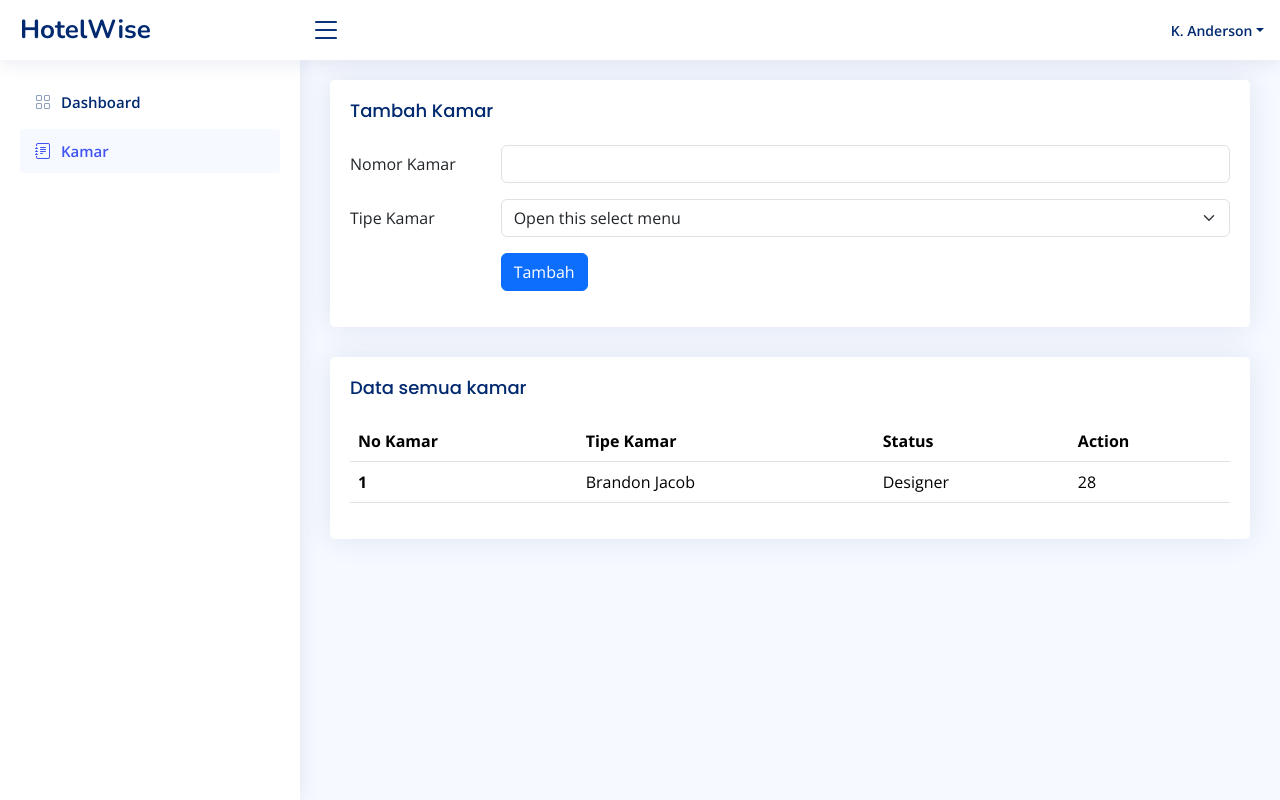
After one commit to nurwahidmuslim/HotelWise, a PHP site: page /hw-admin/kamar.php in a window 1280 px wide. The commit adds this page. Run offline with PHP 8.4, Linux system fonts and the light colour scheme; some libraries are stand-ins or nearby versions.

Commit message:
update kamar page

```diff
--- a/hw-admin/dashboard.php
+++ b/hw-admin/dashboard.php
@@ -121,7 +121,7 @@ $result = $conn->query($sql);
               <div class="card recent-sales overflow-auto">
 
                 <div class="card-body">
-                  <h5 class="card-title">Riwayat Penjualan</h5>
+                  <h5 class="card-title">Riwayat Reservasi</h5>
 
                   <table class="table table-borderless datatable">
                     <thead>
--- /dev/null
+++ b/hw-admin/kamar.php
@@ -0,0 +1,189 @@
+<!DOCTYPE html>
+<html lang="en">
+
+<head>
+  <meta charset="utf-8">
+  <meta content="width=device-width, initial-scale=1.0" name="viewport">
+
+  <title>Kamar - Admin</title>
+  <meta content="" name="description">
+  <meta content="" name="keywords">
+
+  <!-- Google Fonts -->
+  <link href="https://fonts.gstatic.com" rel="preconnect">
+  <link href="https://fonts.googleapis.com/css?family=Open+Sans:300,300i,400,400i,600,600i,700,700i|Nunito:300,300i,400,400i,600,600i,700,700i|Poppins:300,300i,400,400i,500,500i,600,600i,700,700i" rel="stylesheet">
+
+  <!-- Vendor CSS Files -->
+  <link href="assets/vendor/bootstrap/css/bootstrap.min.css" rel="stylesheet">
+  <link href="assets/vendor/bootstrap-icons/bootstrap-icons.css" rel="stylesheet">
+  <link href="assets/vendor/boxicons/css/boxicons.min.css" rel="stylesheet">
+  <link href="assets/vendor/quill/quill.snow.css" rel="stylesheet">
+  <link href="assets/vendor/quill/quill.bubble.css" rel="stylesheet">
+  <link href="assets/vendor/remixicon/remixicon.css" rel="stylesheet">
+  <link href="assets/vendor/simple-datatables/style.css" rel="stylesheet">
+
+  <!-- Template Main CSS File -->
+  <link href="assets/css/style.css" rel="stylesheet">
+
+  <!-- =======================================================
+  * Template Name: NiceAdmin
+  * Template URL: https://bootstrapmade.com/nice-admin-bootstrap-admin-html-template/
+  * Updated: Apr 20 2024 with Bootstrap v5.3.3
+  * Author: BootstrapMade.com
+  * License: https://bootstrapmade.com/license/
+  ======================================================== -->
+</head>
+
+<body>
+
+  <!-- ======= Header ======= -->
+  <header id="header" class="header fixed-top d-flex align-items-center">
+
+    <div class="d-flex align-items-center justify-content-between">
+      <a href="dashboard.php" class="logo d-flex align-items-center">
+        <span class="d-none d-lg-block">HotelWise</span>
+      </a>
+      <i class="bi bi-list toggle-sidebar-btn"></i>
+    </div><!-- End Logo -->
+
+    <nav class="header-nav ms-auto">
+      <ul class="d-flex align-items-center">
+
+        <li class="nav-item dropdown pe-3">
+
+          <a class="nav-link nav-profile d-flex align-items-center pe-0" href="#" data-bs-toggle="dropdown">
+            <span class="d-none d-md-block dropdown-toggle ps-2">K. Anderson</span>
+          </a><!-- End Profile Iamge Icon -->
+
+          <ul class="dropdown-menu dropdown-menu-end dropdown-menu-arrow profile">
+            <li>
+              <a class="dropdown-item d-flex align-items-center" href="#">
+                <i class="bi bi-box-arrow-right"></i>
+                <span>Sign Out</span>
+              </a>
+            </li>
+
+          </ul><!-- End Profile Dropdown Items -->
+        </li><!-- End Profile Nav -->
+
+      </ul>
+    </nav><!-- End Icons Navigation -->
+
+  </header><!-- End Header -->
+
+  <!-- ======= Sidebar ======= -->
+  <aside id="sidebar" class="sidebar">
+
+    <ul class="sidebar-nav" id="sidebar-nav">
+
+      <li class="nav-item">
+        <a class="nav-link collapsed" href="dashboard.php">
+          <i class="bi bi-grid"></i>
+          <span>Dashboard</span>
+        </a>
+      </li><!-- End Dashboard Nav -->
+
+      <li class="nav-item">
+        <a class="nav-link " href="forms-elements.html">
+          <i class="bi bi-journal-text"></i>
+          <span>Kamar</span>
+        </a>
+      </li><!-- End Form Nav -->
+
+    </ul>
+
+  </aside><!-- End Sidebar-->
+
+  <main id="main" class="main">
+
+    <section class="section">
+      <div class="row">
+        <div class="col-lg-12">
+
+          <div class="card">
+            <div class="card-body">
+              <h5 class="card-title">Tambah Kamar</h5>
+
+              <!-- General Form Elements -->
+              <form>
+                <div class="row mb-3">
+                  <label for="inputNumber" class="col-sm-2 col-form-label">Nomor Kamar</label>
+                  <div class="col-sm-10">
+                    <input type="number" class="form-control">
+                  </div>
+                </div>
+
+                <div class="row mb-3">
+                  <label class="col-sm-2 col-form-label">Tipe Kamar</label>
+                  <div class="col-sm-10">
+                    <select class="form-select" aria-label="Default select example">
+                      <option selected>Open this select menu</option>
+                      <option value="1">Standard Single/Twin Room</option>
+                      <option value="2">Superior Double Room</option>
+                      <option value="3">Comfort Triple Room</option>
+                    </select>
+                  </div>
+                </div>
+
+                <div class="row mb-3">
+                  <label class="col-sm-2 col-form-label"></label>
+                  <div class="col-sm-10">
+                    <button type="submit" class="btn btn-primary">Tambah</button>
+                  </div>
+                </div>
+
+              </form><!-- End General Form Elements -->
+
+            </div>
+          </div>
+
+          <div class="card">
+            <div class="card-body">
+              <h5 class="card-title">Data semua kamar</h5>
+
+              <!-- Default Table -->
+              <table class="table">
+                <thead>
+                  <tr>
+                    <th scope="col">No Kamar</th>
+                    <th scope="col">Tipe Kamar</th>
+                    <th scope="col">Status</th>
+                    <th scope="col">Action</th>
+                  </tr>
+                </thead>
+                <tbody>
+                  <tr>
+                    <th scope="row">1</th>
+                    <td>Brandon Jacob</td>
+                    <td>Designer</td>
+                    <td>28</td>
+                  </tr>
+                </tbody>
+              </table>
+              <!-- End Default Table Example -->
+            </div>
+          </div>
+
+        </div>
+
+      </div>
+    </section>
+
+  </main><!-- End #main -->
+
+  <!-- Vendor JS Files -->
+  <script src="assets/vendor/apexcharts/apexcharts.min.js"></script>
+  <script src="assets/vendor/bootstrap/js/bootstrap.bundle.min.js"></script>
+  <script src="assets/vendor/chart.js/chart.umd.js"></script>
+  <script src="assets/vendor/echarts/echarts.min.js"></script>
+  <script src="assets/vendor/quill/quill.js"></script>
+  <script src="assets/vendor/simple-datatables/simple-datatables.js"></script>
+  <script src="assets/vendor/tinymce/tinymce.min.js"></script>
+  <script src="assets/vendor/php-email-form/validate.js"></script>
+
+  <!-- Template Main JS File -->
+  <script src="assets/js/main.js"></script>
+
+</body>
+
+</html>
```
Also changed, not shown: hw-admin/kamar.html (deleted, +0 -233 lines).
